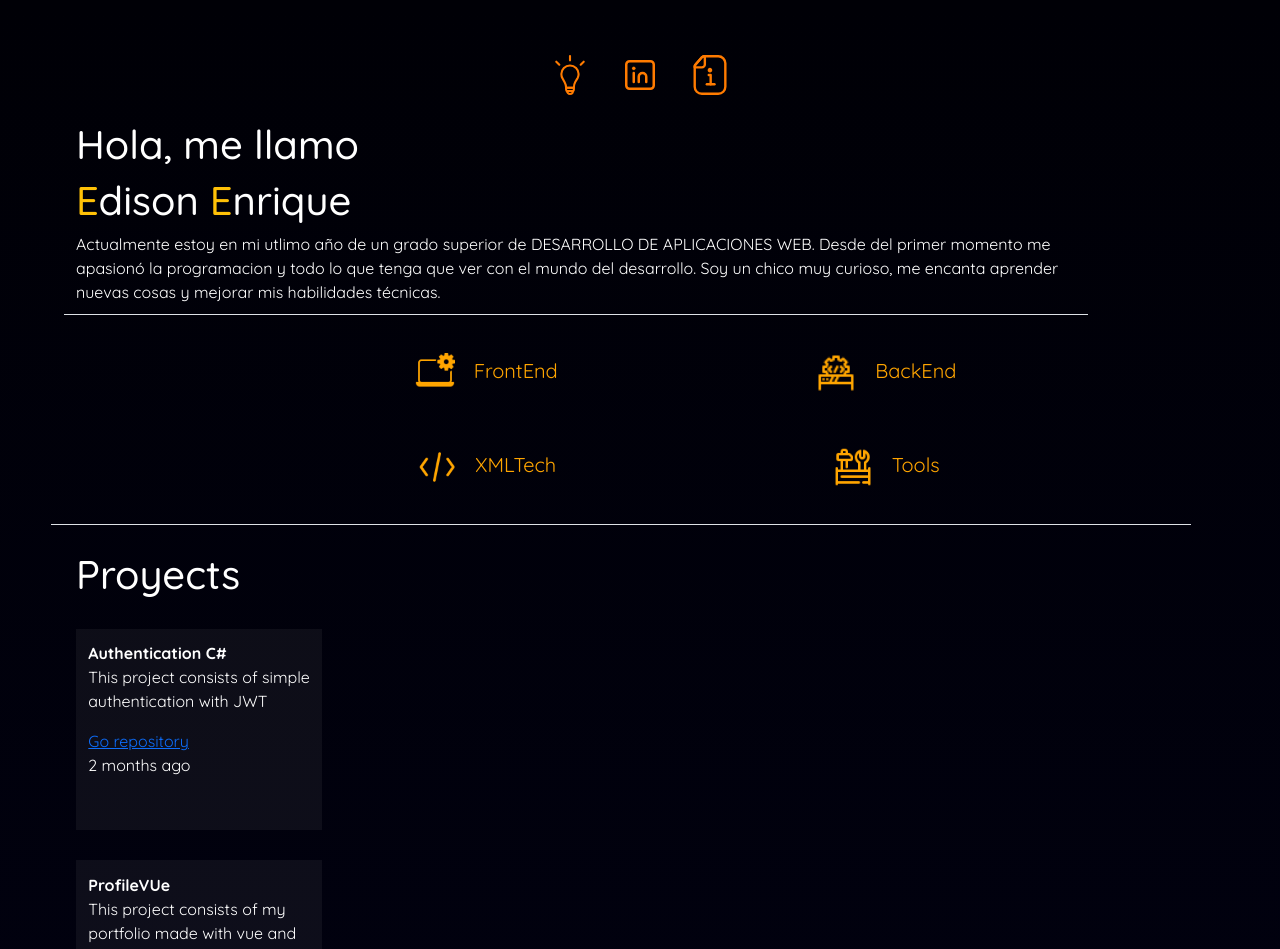
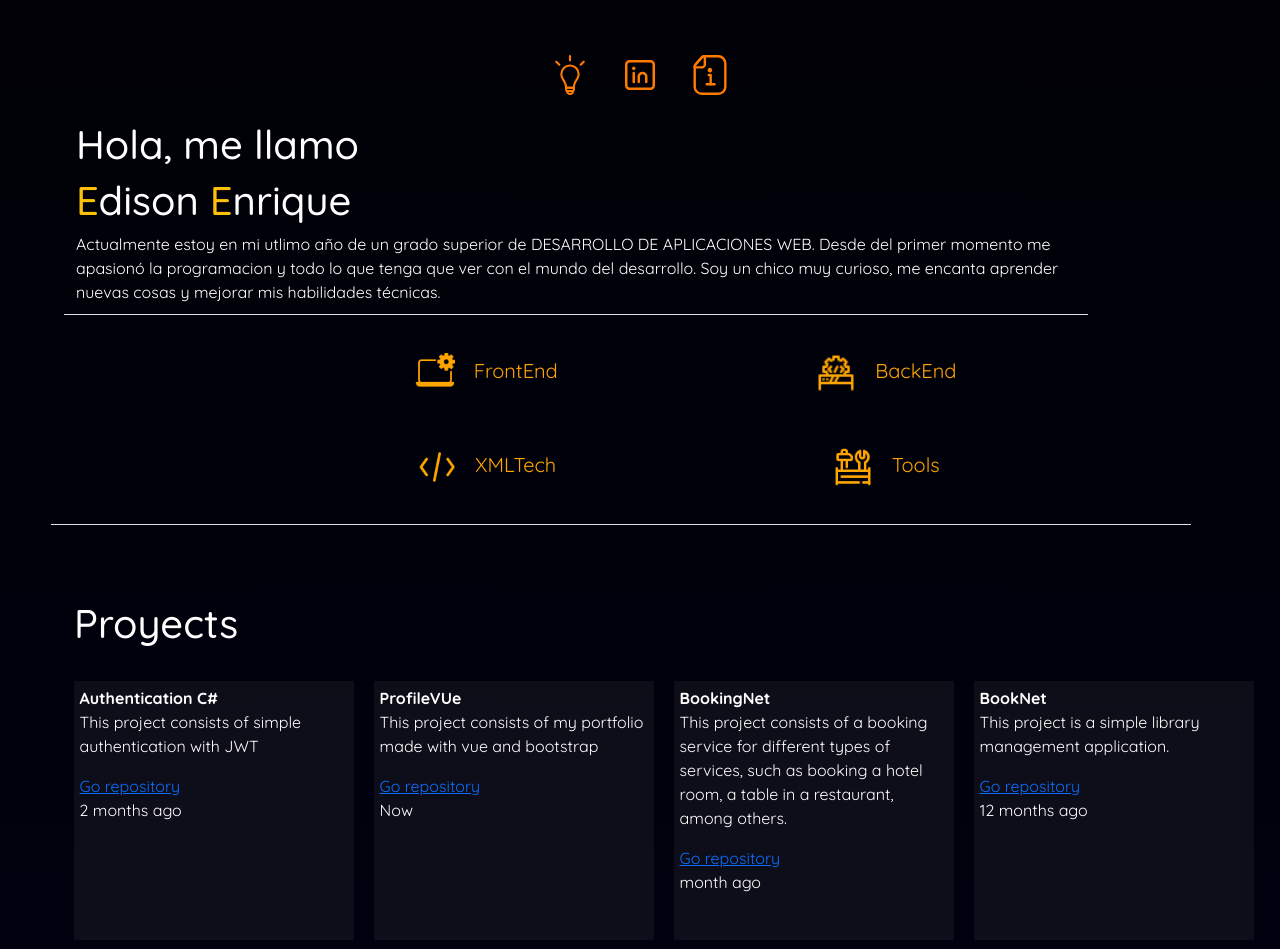
Before and after one commit to Edison-E/ProfileVue, a Vue app: page / in a window 1280 px wide. Shown: the top 949 px of the page. Built offline with nearby package versions, Linux system fonts and the light colour scheme; a web font is replaced by a local one.

Commit message:
New styles in proyectComponent

```diff
--- a/src/App.vue
+++ b/src/App.vue
@@ -10,11 +10,13 @@ export default {
   }
 }
 </script>
+
 <template>
   <div class="container-app">
     <contentComponent></contentComponent>
   </div>
 </template>
+
 <style>
 * {
   cursor: url('./assets/image/gam1502.cur'), auto;
--- a/src/components/proyectComponent.vue
+++ b/src/components/proyectComponent.vue
@@ -6,6 +6,8 @@ export default {
             proyect: {
                 "Authentication C#": ["This project consists of simple authentication with JWT", "2 months ago", "https://github.com/Edison-E/AuthenticationBack"],
                 "ProfileVUe": ["This project consists of my portfolio made with vue and bootstrap", "Now", "https://github.com/Edison-E/ProfileVue"],
+                "BookingNet": ["This project consists of a booking service for different types of services, such as booking a hotel room, a table in a restaurant, among others.", "month ago", "https://github.com/Edison-E/BookingNET"],
+                "BookNet": ["This project is a simple library management application.", "12 months ago", "https://github.com/Edison-E/BookNET"]
             }
         }
     }
@@ -15,6 +17,7 @@ export default {
     <div class="container-sm proyectContainer">
         <h1>Proyects</h1>
 
+        <div class="grid-container">
             <div v-for="(value, proyect) in proyect" :key="proyect" class="card-proyect">
                 <div class="card-title">{{ proyect }}</div>
                 <div class="card-details">
@@ -24,23 +27,30 @@ export default {
                 </div>
                 <br>
             </div>
+        </div>
+
 
     </div>
 
 </template>
 <style scoped>
 .proyectContainer {
-    width: 50%;
-    margin-left: 5%;
-    padding-bottom: 10px;
-    margin-bottom: 20px;
+    width: 100%;
+    max-width: 1200px;
+    margin: 5%;
+    padding: 10px;
 }
 
-.card-proyect{
+.grid-container {
+    display: grid;
+    grid-template-columns: repeat(auto-fill, minmax(250px, 1fr));
+    gap: 20px;
+    margin-top: 20px;
+}
+
+.card-proyect {
     margin-top: 5%;
     padding: 2%;
-    width: 40%;
-    height: 10%;
     background-color: rgba(255, 255, 255, 0.05);
     transition: all 0.3s ease-in-out;
 }
@@ -55,6 +65,4 @@ export default {
     transform: scale(1.05);
     color: #fff;
 }
-
-
 </style>
```
Lines whose indentation alone changed are shown as unchanged.
